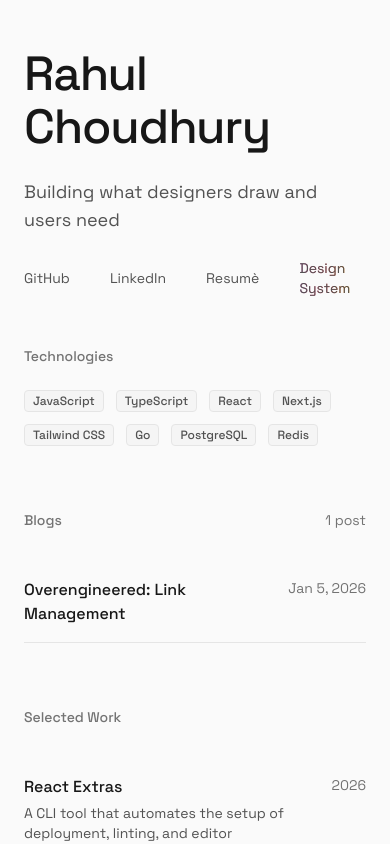
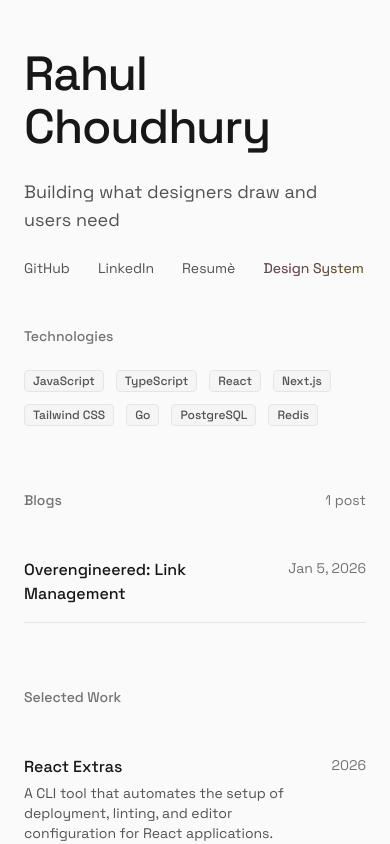
Before and after one commit to rahul-choudhury/portfolio, a Next.js app: page / in a window 390 px wide. Shown: the top 844 px of the page. Built offline with nearby package versions, Linux system fonts and the light colour scheme.

Commit message:
fix: link text breaking to next line on mobiles

```diff
--- a/app/page.tsx
+++ b/app/page.tsx
@@ -77,7 +77,7 @@ export default async function Home() {
         </Reveal>
 
         <Reveal delay={0.2}>
-          <div className="mt-6 flex items-center gap-6 text-sm">
+          <div className="mt-6 flex items-center gap-3 md:gap-5 text-sm">
             <ExternalLink href="https://github.com/rahul-choudhury">
               GitHub
             </ExternalLink>
@@ -87,7 +87,7 @@ export default async function Home() {
             <ExternalLink href="/resume.pdf">Resumè</ExternalLink>
             <Link
               href="/design-system"
-              className="inline-flex items-center gap-1 rainbow-shimmer"
+              className="inline-flex items-center gap-1 whitespace-nowrap rainbow-shimmer"
               data-text="Design System"
             >
               Design System
```
